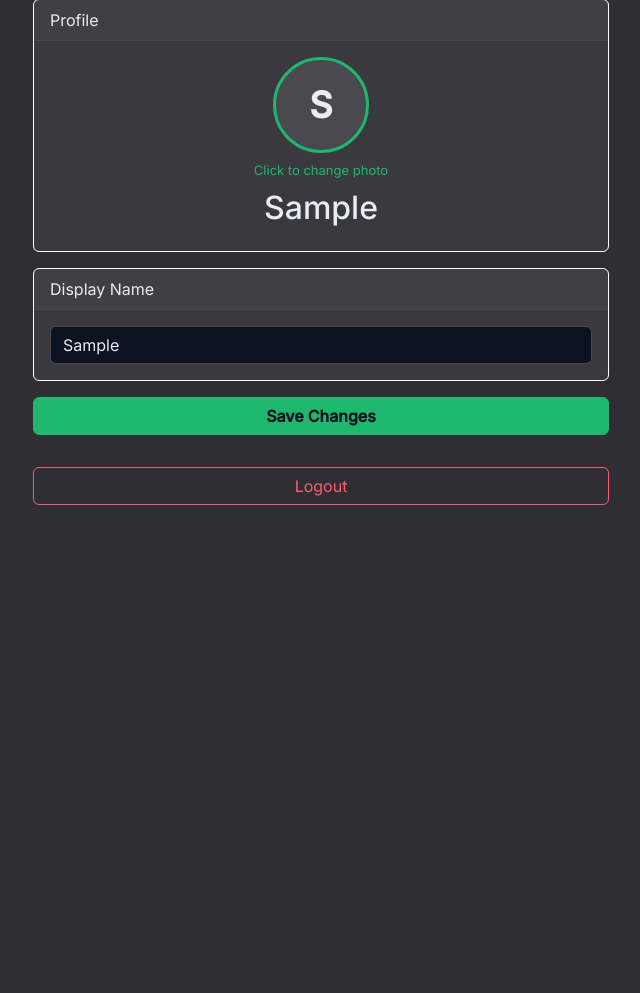
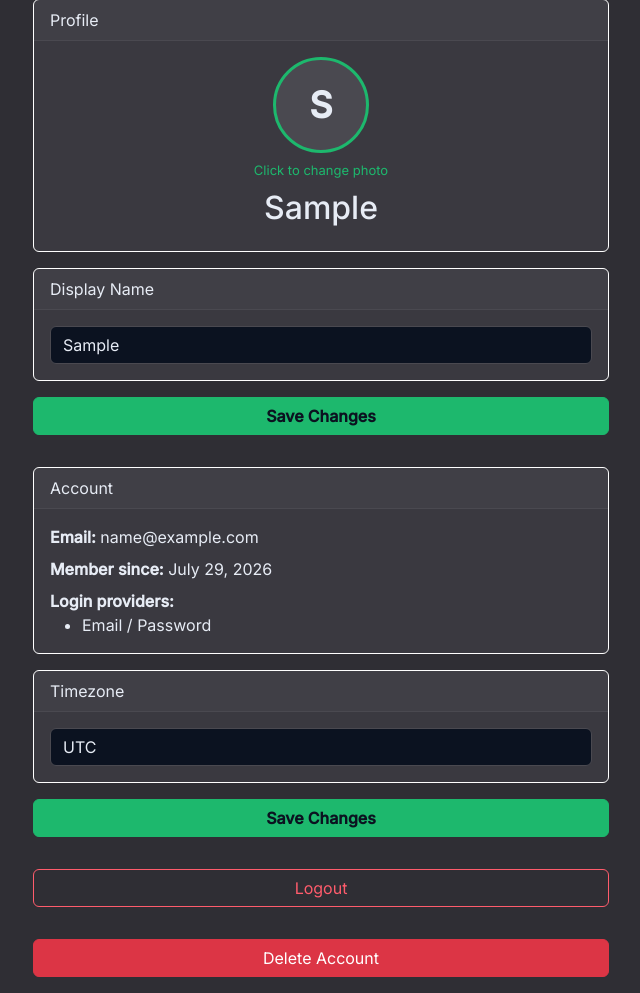
Before and after one commit to sakul7-stack/pingPilot, a Django app: page /dashboard/settings/ in a window 1280 px wide. Shown: the part 122-1115 px from the top of the page, without its empty margins (319-959 px from the left). Before the commit the page ends 627 px from the top, so only its background shows below. Run offline with Django 5.2, Linux system fonts and the light colour scheme; the visitor is signed in with stand-in values (Sample User, id 1); data comes from the database, SQL or seed files in the repository; some libraries are stand-ins or nearby versions.

Commit message:
user settings features

```diff
--- a/accounts/models.py
+++ b/accounts/models.py
@@ -5,5 +5,6 @@ from django.contrib.auth.models import User
 class Profile(models.Model):
     user = models.OneToOneField(User, on_delete=models.CASCADE, related_name="profile")
     avatar = models.ImageField(upload_to="avatars/", blank=True, null=True)
+    timezone = models.CharField(max_length=64, default="UTC")
     created_at = models.DateTimeField(auto_now_add=True)
     updated_at = models.DateTimeField(auto_now=True)
--- a/dashboard/views.py
+++ b/dashboard/views.py
@@ -18,6 +18,8 @@ from datetime import timedelta, datetime
 import httpx
 
 from django.conf import settings as django_settings
+from django.contrib.auth.models import User
+from allauth.socialaccount.models import SocialAccount
 
 from accounts.models import Profile
 from heartbeat.models import HeartBeat as Heartbeat, Incident, Monitor, APIKey, NotificationChannel
@@ -320,7 +322,16 @@ def export_heartbeats_csv(request, monitor_id):
 @login_required
 def settings(request):
     profile, _ = Profile.objects.get_or_create(user=request.user)
+    social_accounts = SocialAccount.objects.filter(user=request.user)
+
     if request.method == "POST":
+        action = request.POST.get("action")
+
+        if action == "delete_account":
+            request.user.delete()
+            messages.success(request, "Account deleted.")
+            return redirect("/")
+
         first_name = request.POST.get("first_name", "").strip()
         if first_name:
             request.user.first_name = first_name
@@ -328,12 +339,19 @@ def settings(request):
 
         if "avatar" in request.FILES:
             profile.avatar = request.FILES["avatar"]
-            profile.save()
 
+        tz = request.POST.get("timezone", "").strip()
+        if tz:
+            profile.timezone = tz
+
+        profile.save()
         messages.success(request, "Settings saved.")
         return redirect("settings")
 
-    return render(request, "settings.html", {"profile": profile})
+    return render(request, "settings.html", {
+        "profile": profile,
+        "social_accounts": social_accounts,
+    })
 
 
 @login_required
--- a/templates/settings.html
+++ b/templates/settings.html
@@ -1,4 +1,6 @@
 {% extends "base.html" %}
+
+{% load socialaccount %}
 
 {% block content %}
 
@@ -49,9 +51,58 @@
     <button type="submit" class="btn btn-success w-100 mb-3">Save Changes</button>
   </form>
 
+  <div class="card mb-3 border-white">
+    <div class="card-header">Account</div>
+    <div class="card-body">
+      <div class="mb-2"><strong>Email:</strong> {{ user.email }}</div>
+      <div class="mb-2"><strong>Member since:</strong> {{ user.date_joined|date:"F j, Y" }}</div>
+      <div><strong>Login providers:</strong></div>
+      <ul class="mb-0">
+        {% for account in social_accounts %}
+          <li>{{ account.provider|title }}</li>
+        {% empty %}
+          <li>Email / Password</li>
+        {% endfor %}
+      </ul>
+    </div>
+  </div>
+
+  <form method="post">
+    {% csrf_token %}
+    <div class="card mb-3 border-white">
+      <div class="card-header">Timezone</div>
+      <div class="card-body">
+        <select name="timezone" class="form-control">
+          <option value="UTC" {% if profile.timezone == "UTC" %}selected{% endif %}>UTC</option>
+          <option value="US/Eastern" {% if profile.timezone == "US/Eastern" %}selected{% endif %}>US/Eastern</option>
+          <option value="US/Central" {% if profile.timezone == "US/Central" %}selected{% endif %}>US/Central</option>
+          <option value="US/Mountain" {% if profile.timezone == "US/Mountain" %}selected{% endif %}>US/Mountain</option>
+          <option value="US/Pacific" {% if profile.timezone == "US/Pacific" %}selected{% endif %}>US/Pacific</option>
+          <option value="Europe/London" {% if profile.timezone == "Europe/London" %}selected{% endif %}>Europe/London</option>
+          <option value="Europe/Berlin" {% if profile.timezone == "Europe/Berlin" %}selected{% endif %}>Europe/Berlin</option>
+          <option value="Europe/Paris" {% if profile.timezone == "Europe/Paris" %}selected{% endif %}>Europe/Paris</option>
+          <option value="Asia/Kolkata" {% if profile.timezone == "Asia/Kolkata" %}selected{% endif %}>Asia/Kolkata</option>
+          <option value="Asia/Kathmandu" {% if profile.timezone == "Asia/Kathmandu" %}selected{% endif %}>Asia/Kathmandu</option>
+          <option value="Asia/Tokyo" {% if profile.timezone == "Asia/Tokyo" %}selected{% endif %}>Asia/Tokyo</option>
+          <option value="Asia/Shanghai" {% if profile.timezone == "Asia/Shanghai" %}selected{% endif %}>Asia/Shanghai</option>
+          <option value="Asia/Dubai" {% if profile.timezone == "Asia/Dubai" %}selected{% endif %}>Asia/Dubai</option>
+          <option value="Australia/Sydney" {% if profile.timezone == "Australia/Sydney" %}selected{% endif %}>Australia/Sydney</option>
+          <option value="Pacific/Auckland" {% if profile.timezone == "Pacific/Auckland" %}selected{% endif %}>Pacific/Auckland</option>
+        </select>
+      </div>
+    </div>
+    <button type="submit" class="btn btn-success w-100 mb-3">Save Changes</button>
+  </form>
+
   <form method="post" action="{% url 'account_logout' %}">
     {% csrf_token %}
-    <button type="submit" class="btn btn-outline-danger w-100">Logout</button>
+    <button type="submit" class="btn btn-outline-danger w-100 mb-3">Logout</button>
+  </form>
+
+  <form method="post" onsubmit="return confirm('Are you sure you want to delete your account? This cannot be undone.');">
+    {% csrf_token %}
+    <input type="hidden" name="action" value="delete_account">
+    <button type="submit" class="btn btn-danger w-100">Delete Account</button>
   </form>
 </div>
 
```
Also changed, not shown: accounts/migrations/0002_profile_timezone.py (added).
